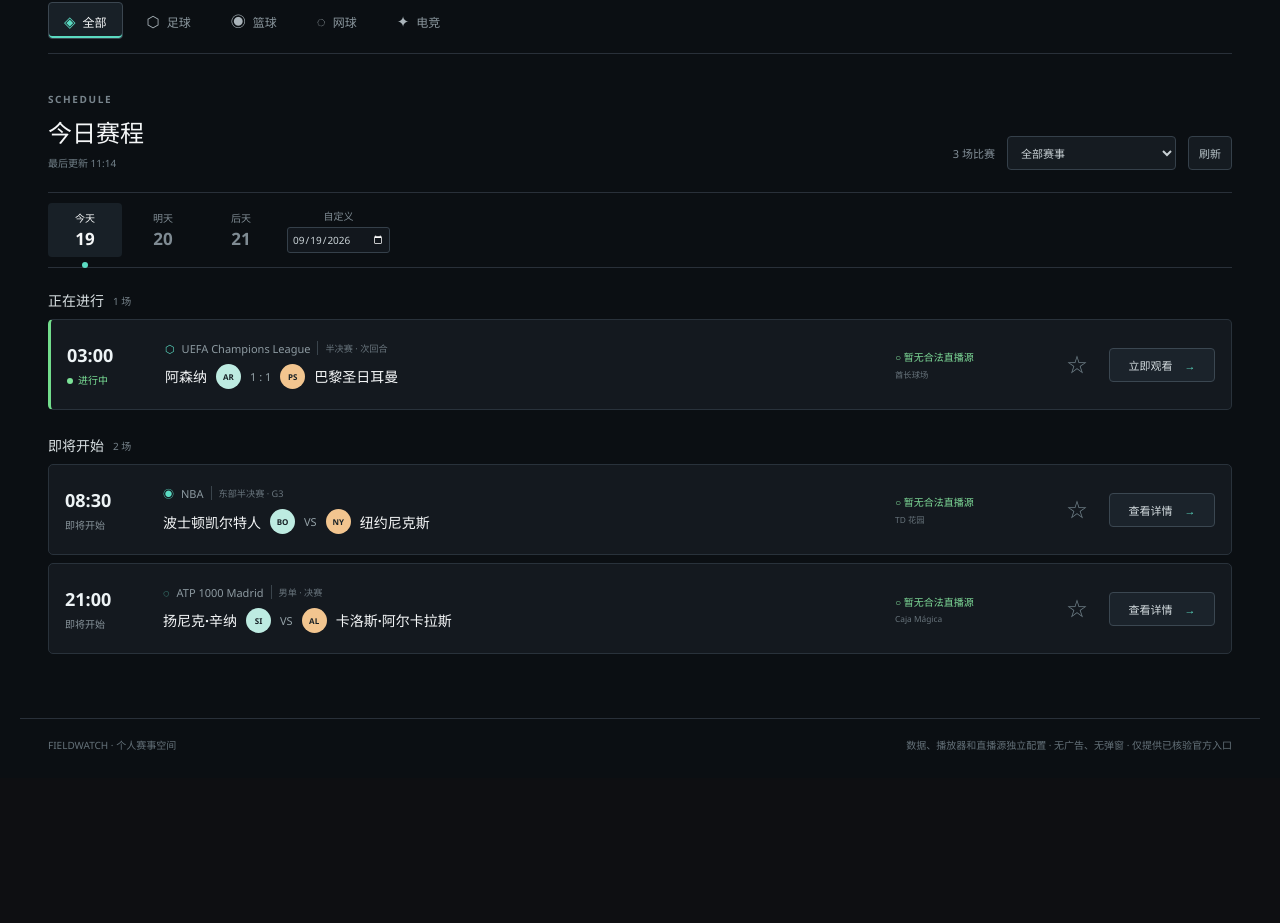
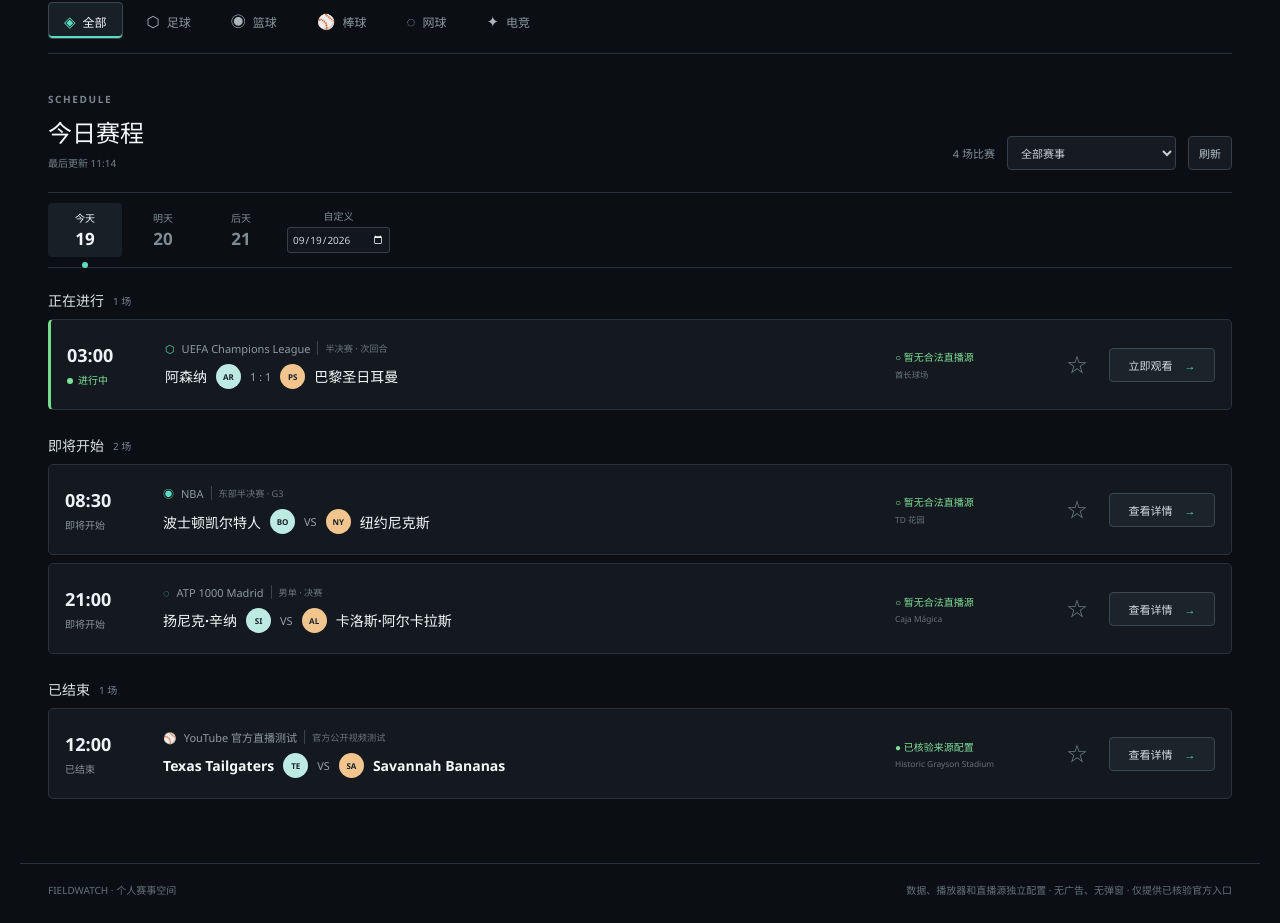
Before and after one commit to Fqnb0509/ball-watch, a React (Vite) app: page / in a window 1280 px wide. Shown: the part 341-1264 px from the top of the page. Before the commit the page ends 1119 px from the top, so only its background shows below. Built offline with nearby package versions, Linux system fonts and the light colour scheme.

Commit message:
feat: add youtube live test source

```diff
--- a/src/FieldWatchApp.tsx
+++ b/src/FieldWatchApp.tsx
@@ -17,7 +17,7 @@
 
 const statusLabels: Record<MatchStatus, string> = { live: '进行中', upcoming: '即将开始', finished: '已结束' }
 const healthLabels: Record<StreamHealth, string> = { online: '在线', offline: '失效', timeout: '超时', unknown: '待检测' }
-const sportOrder: Array<Sport | 'all'> = ['all', 'football', 'basketball', 'tennis', 'esports']
+const sportOrder: Array<Sport | 'all'> = ['all', 'football', 'basketball', 'baseball', 'tennis', 'esports']
 const BEIJING_TIME_ZONE = 'Asia/Shanghai'
 
 function beijingDateParts(value: Date) {
@@ -174,5 +174,5 @@
     const frame = frameRef.current
     return () => { frame?.removeAttribute('src') }
   }, [])
-  return <iframe ref={frameRef} className="fw-media" src={source.url} title={source.name} sandbox="allow-scripts allow-same-origin allow-presentation" allow="autoplay; fullscreen; picture-in-picture" referrerPolicy="no-referrer" loading="lazy" onError={onError} />
+  return <iframe ref={frameRef} className="fw-media" src={source.url} title={source.name} sandbox="allow-scripts allow-same-origin allow-presentation" allow="autoplay; fullscreen; picture-in-picture" referrerPolicy="strict-origin-when-cross-origin" loading="lazy" onError={onError} />
 }
--- a/src/matches-data.ts
+++ b/src/matches-data.ts
@@ -15,9 +15,10 @@
   { id: 'atp', sport: 'tennis', league: 'ATP 1000 Madrid', round: '男单 · 决赛', homeTeam: team('sinner', '扬尼克·辛纳', 'SIN', ['Jannik Sinner']), awayTeam: team('alcaraz', '卡洛斯·阿尔卡拉斯', 'ALC', ['Carlos Alcaraz']), startTime: when(0, 21), date: when(0, 21), status: 'upcoming', venue: 'Caja Mágica', logo: '', streamIds: ['atp-main'] },
   { id: 'laliga', sport: 'football', league: 'LaLiga', round: '第 35 轮', homeTeam: team('barcelona', '巴塞罗那', 'FCB'), awayTeam: team('madrid', '皇家马德里', 'RMA'), startTime: when(1, 3), date: when(1, 3), status: 'upcoming', venue: 'Spotify 诺坎普', logo: '', streamIds: ['laliga-main', 'laliga-backup'] },
   { id: 'cba', sport: 'basketball', league: 'CBA', round: '总决赛 · G2', homeTeam: team('guangdong', '广东宏远', 'GDE'), awayTeam: team('liaoning', '辽宁本钢', 'LIO'), startTime: when(2, 19, 35), date: when(2, 19, 35), status: 'upcoming', venue: '东莞篮球中心', logo: '', streamIds: ['cba-main', 'cba-backup'] },
+  { id: 'youtube-savannah-bananas-test', sport: 'baseball', league: 'YouTube 官方直播测试', round: '官方公开视频测试', homeTeam: team('texas-tailgaters', 'Texas Tailgaters', 'TEX'), awayTeam: team('savannah-bananas', 'Savannah Bananas', 'SAV'), startTime: when(0, 12), date: when(0, 12), status: 'finished', venue: 'Historic Grayson Stadium', logo: '', description: '真实 YouTube 官方直播测试数据（公开视频）', streamIds: ['youtube-savannah-bananas-test'] },
   { id: 'wnba', sport: 'basketball', league: 'WNBA', round: '常规赛', homeTeam: team('liberty', '纽约自由人', 'NYL'), awayTeam: team('aces', '拉斯维加斯王牌', 'LVA'), startTime: when(-1, 10), date: when(-1, 10), status: 'finished', score: [89, 84], venue: '巴克莱中心', logo: '', streamIds: [] },
 ]
 
-export const sportLabels: Record<Sport | 'all', string> = { all: '全部', football: '足球', basketball: '篮球', tennis: '网球', esports: '电竞' }
-export const sportIcons: Record<Sport | 'all', string> = { all: '◈', football: '⬡', basketball: '◉', tennis: '◌', esports: '✦' }
+export const sportLabels: Record<Sport | 'all', string> = { all: '全部', football: '足球', basketball: '篮球', baseball: '棒球', tennis: '网球', esports: '电竞' }
+export const sportIcons: Record<Sport | 'all', string> = { all: '◈', football: '⬡', basketball: '◉', baseball: '⚾', tennis: '◌', esports: '✦' }
 export const getMatch = (id: string) => matches.find((match) => match.id === id)
--- a/src/stream-providers/youtube-provider.ts
+++ b/src/stream-providers/youtube-provider.ts
@@ -1,26 +1,65 @@
-import type { Match, Stream } from '../types'
+import type { Match, Stream, StreamLegalStatus } from '../types'
 import { matchesConfiguredEvent, toAuthorizedStream, type AuthorizedStreamConfig } from './types'
 
-export type YouTubeStreamConfig = Omit<AuthorizedStreamConfig, 'provider' | 'type' | 'videoId'> & {
+export type YouTubeStreamConfig = {
+  id?: string
+  matchId: string
   provider: 'youtube'
-  type: 'embed'
-  videoId: string
+  videoId?: string
+  title: string
+  legalStatus: StreamLegalStatus
+  enabled: boolean
+  priority?: number
+  fallbackEnabled?: boolean
+  eventId?: string
+  league?: string
+  homeTeamId?: string
+  awayTeamId?: string
+  startTime?: string
 }
 
-// A video ID is added only after the official channel, embeddability and rights are verified.
-export const youtubeStreamConfigs: readonly YouTubeStreamConfig[] = []
+// Add a source only after the official channel, embeddability and rights are verified.
+export const youtubeStreamConfigs: readonly YouTubeStreamConfig[] = [
+  {
+    id: 'youtube-savannah-bananas-test',
+    matchId: 'youtube-savannah-bananas-test',
+    provider: 'youtube',
+    videoId: 'T4bVbVd03mM',
+    title: 'YouTube 官方授权测试源',
+    legalStatus: 'authorized',
+    enabled: true,
+    priority: 100,
+  },
+]
 
 const isYouTubeVideoId = (value: string) => /^[A-Za-z0-9_-]{11}$/.test(value)
 
 export const createYouTubeEmbedUrl = (videoId: string): string | null => isYouTubeVideoId(videoId)
-  ? `https://www.youtube-nocookie.com/embed/${videoId}`
+  ? `https://www.youtube.com/embed/${videoId}`
   : null
 
 export const getYouTubeStreams = (match: Match): Stream[] => youtubeStreamConfigs
-  .filter((config) => matchesConfiguredEvent(match, config))
+  .filter((config) => config.legalStatus === 'authorized' && config.enabled && isYouTubeVideoId(config.videoId ?? ''))
   .flatMap((config) => {
-    const url = createYouTubeEmbedUrl(config.videoId)
+    const videoId = config.videoId ?? ''
+    const url = createYouTubeEmbedUrl(videoId)
     if (!url) return []
-    const stream: AuthorizedStreamConfig = { ...config, type: 'embed', access: config.access ?? 'player' }
+    const stream: AuthorizedStreamConfig = {
+      id: config.id ?? `youtube-${config.matchId}-${videoId}`,
+      matchId: config.matchId,
+      eventId: config.eventId,
+      league: config.league,
+      homeTeamId: config.homeTeamId,
+      awayTeamId: config.awayTeamId,
+      startTime: config.startTime,
+      provider: 'youtube',
+      name: config.title,
+      type: 'embed',
+      priority: config.priority ?? 100,
+      enabled: config.enabled,
+      fallbackEnabled: config.fallbackEnabled ?? true,
+      access: 'player',
+    }
+    if (!matchesConfiguredEvent(match, stream)) return []
     return [toAuthorizedStream(stream, url)]
   })
--- a/src/types.ts
+++ b/src/types.ts
@@ -1,4 +1,4 @@
-export type Sport = 'football' | 'basketball' | 'tennis' | 'esports'
+export type Sport = 'football' | 'basketball' | 'baseball' | 'tennis' | 'esports'
 export type MatchStatus = 'upcoming' | 'live' | 'finished'
 export type StreamType = 'hls' | 'dash' | 'mp4' | 'embed'
 export type StreamProvider = 'demo' | 'official' | 'youtube' | 'external-api' | 'manual'
```
Also changed, not shown: 1 other file (tests, documents, lock files or other folders).
